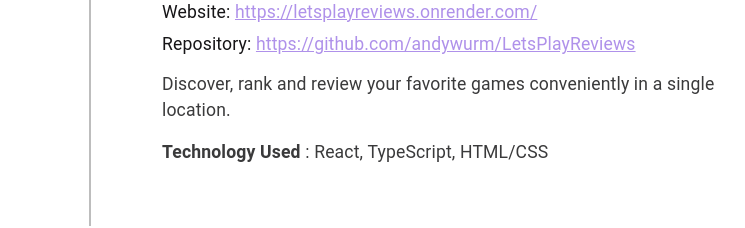
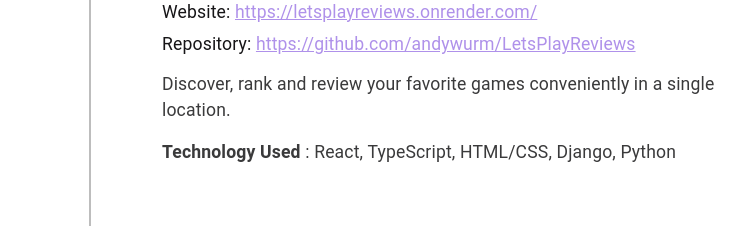
Before and after one commit to andywurm/Portfolio, a React (Create React App) app: page /Portfolio in a window 1280 px wide. Shown: the part 2120-2348 px from the top of the page, without its empty margins (202-947 px from the left). Built offline with nearby package versions, Linux system fonts and the light colour scheme.

Commit message:
Updated LPR

```diff
--- a/src/Components/Footer.tsx
+++ b/src/Components/Footer.tsx
@@ -15,7 +15,7 @@
             justifyContent: "center",
             color: "#8E8E8E"
         }}>
-        <div style={{padding: "15px"}}>Last Updated : May 2023</div>
+        <div style={{padding: "15px"}}>Last Updated : July 2023</div>
         </motion.div>
     )
 }
--- a/src/PortfolioData/Projects.tsx
+++ b/src/PortfolioData/Projects.tsx
@@ -19,7 +19,7 @@
         projectWebsite: "https://letsplayreviews.onrender.com/",
         projectRepository: "https://github.com/andywurm/LetsPlayReviews",
         projectDescription: "Discover, rank and review your favorite games conveniently in a single location.",
-        projectTech: "React, TypeScript, HTML/CSS",
+        projectTech: "React, TypeScript, HTML/CSS, Django, Python",
         status: 'Present'
     },
     {
```
